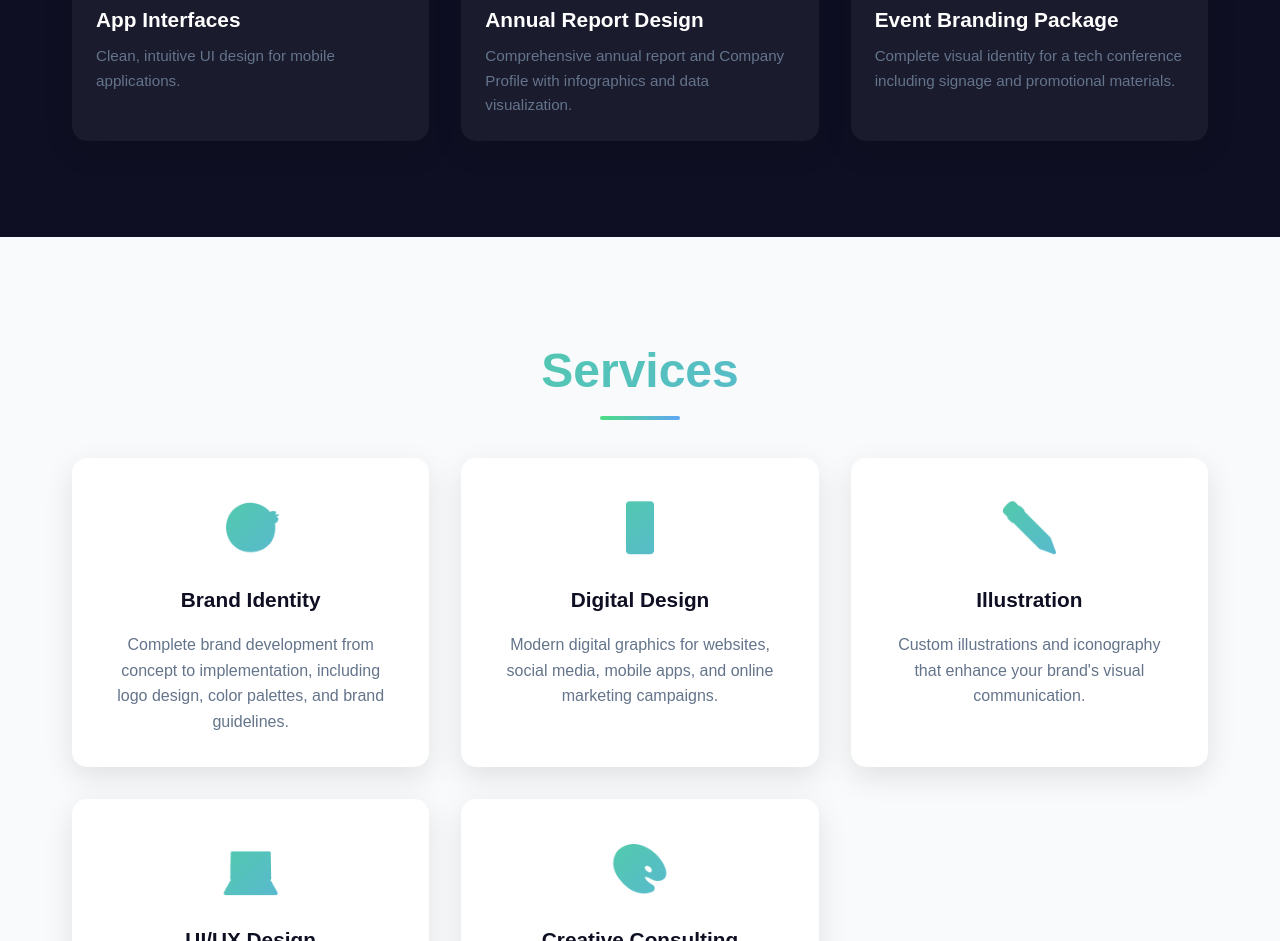
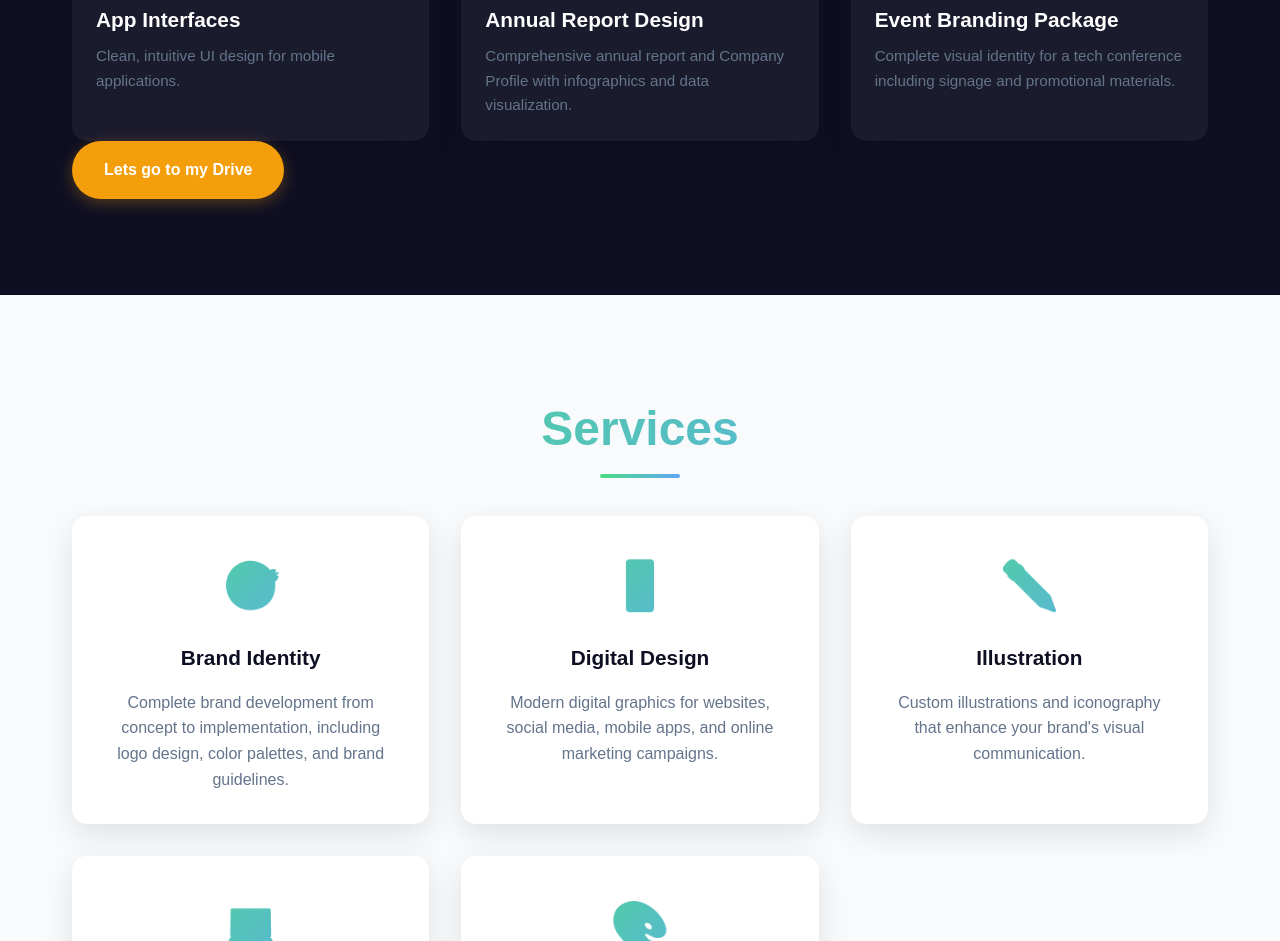
Before and after one commit to PaulSaferio/paul_o_saferioportfolio, a plain HTML site: page graphics.html in a window 1280 px wide. Shown: the part 2464-3405 px from the top of the page. Drawn offline with Linux system fonts and the light colour scheme.

Commit message:
Add CTA button linking to Google Drive

```diff
--- a/graphics.html
+++ b/graphics.html
@@ -805,6 +805,7 @@
                     </div>
                 </div>
             </div>
+            <a href="https://drive.google.com/drive/folders/11vNFt19u-mZ9RycM1tdb9PrDPezqHzCX?usp=drive_link" class="cta-button fade-in">Lets go to my Drive</a>
         </div>
     </section>
 
```
